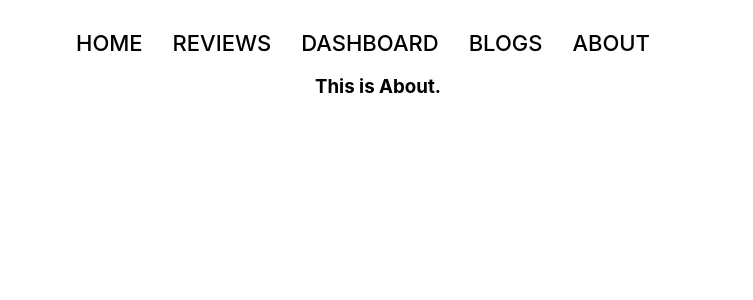
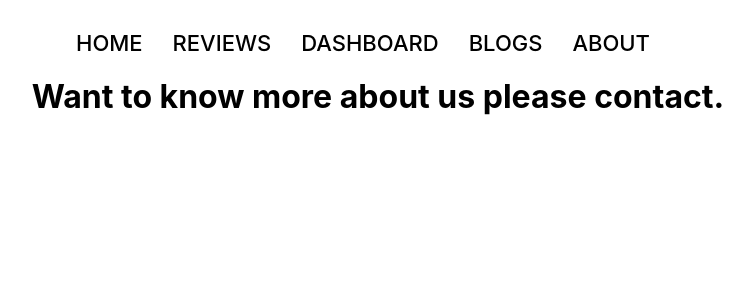
Before and after one commit to minhaz50/headphones-worlds, a React (Create React App) app: page /about in a window 1280 px wide. Shown: the top 300 px of the page, without its empty margins (262-1015 px from the left). Built offline with nearby package versions, Linux system fonts and the light colour scheme.

Commit message:
final commit

```diff
--- a/src/components/About/About.js
+++ b/src/components/About/About.js
@@ -3,7 +3,7 @@ import React from "react";
 const About = () => {
   return (
     <div>
-      <h3>This is About.</h3>
+      <h1>Want to know more about us please contact.</h1>
     </div>
   );
 };
```
